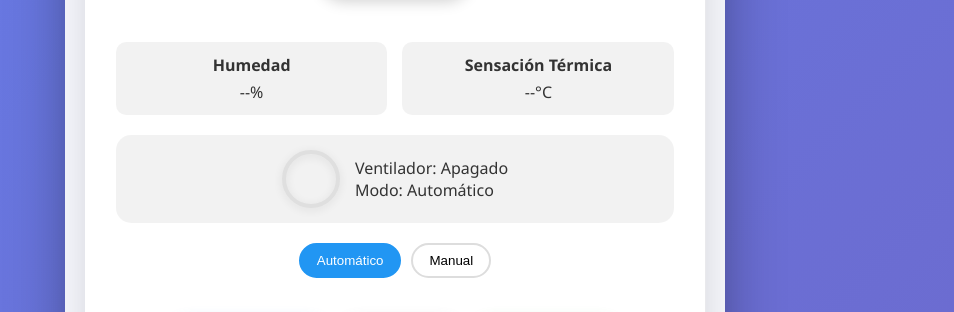
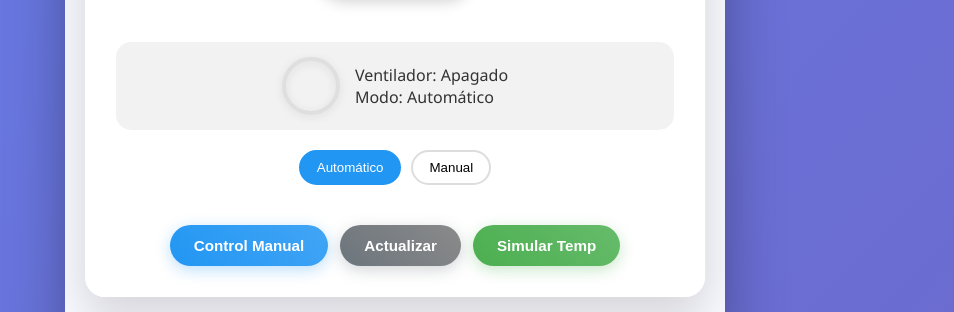
Before and after one commit to JoseFB-templario/web_definitiva, a plain HTML site: page index.html in a window 1280 px wide. Shown: the part 488-800 px from the top of the page, without its empty margins (245-1199 px from the left). Drawn offline with Linux system fonts and the light colour scheme; no server answers.

Commit message:
Update index.html

```diff
--- a/index.html
+++ b/index.html
@@ -422,16 +422,6 @@
                     <div id="temperatura" class="temp-value">--°C</div>
                     <div id="status" class="temp-status status-normal">Cargando...</div>
                 </div>
-        <div class="status-info">
-            <div class="status-item">
-                 <strong>Humedad</strong>
-                <span id="humedad-display">--%</span>
-        </div>
-            <div class="status-item">
-             <strong>Sensación Térmica</strong>
-             <span id="sensacion-display">--°C</span>
-            </div>
-                 </div>
                 <div class="fan-indicator">
                     <div id="fanIcon" class="fan-icon fan-off"></div>
                     <div>
```
